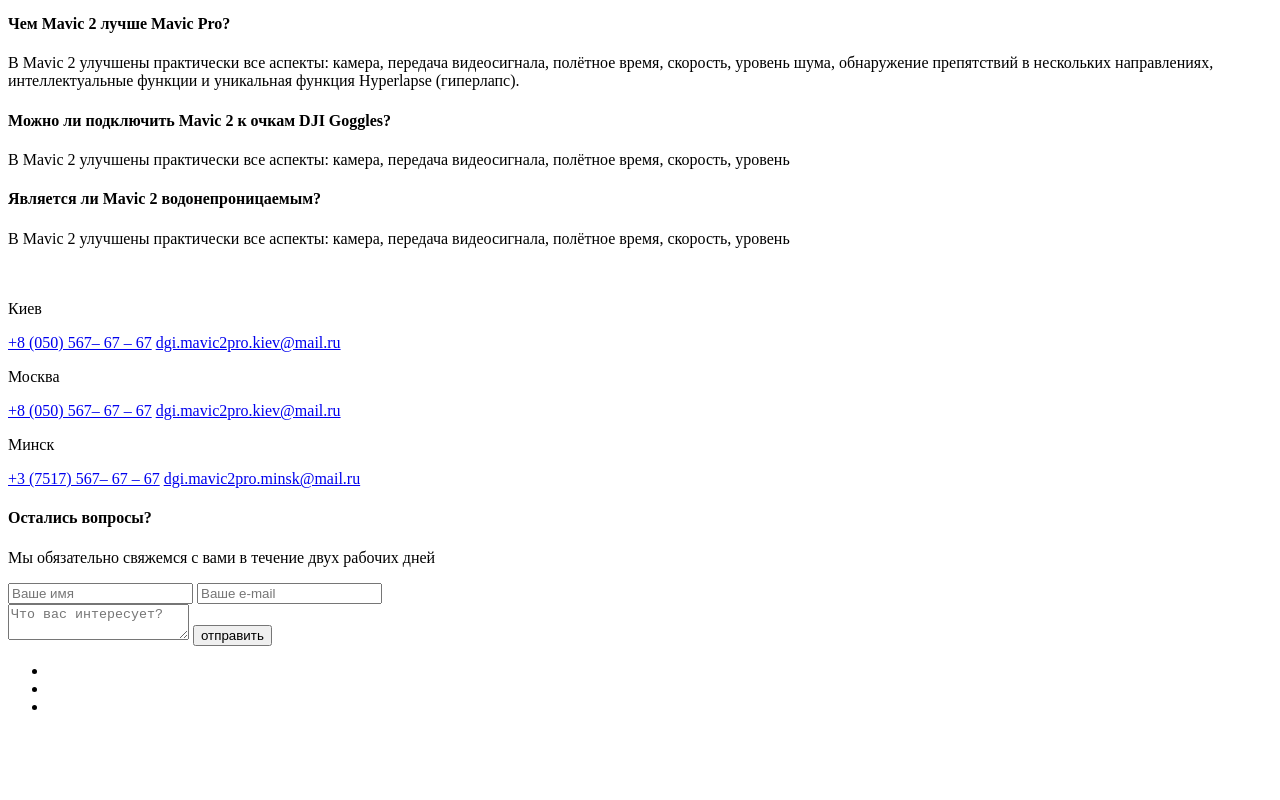
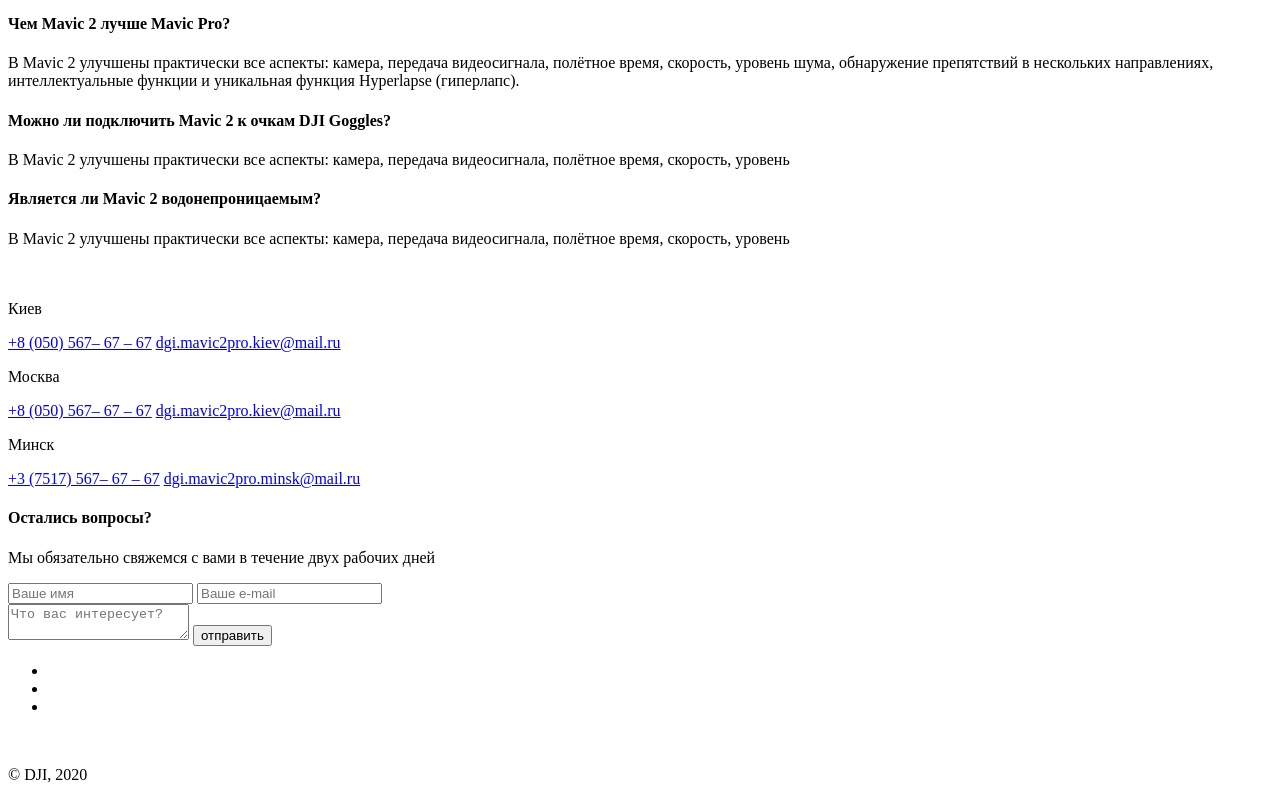
Before and after one commit to upermane/mavicpro, a plain HTML site: page index.html in a window 1280 px wide. Shown: the part 1845-2645 px from the top of the page. Before the commit the page ends 2603 px from the top, so only its background shows below. Drawn offline with nearby package versions, Linux system fonts and the light colour scheme; files that its build step writes are made by us from their sources.

Commit message:
added section footer html

```diff
--- a/index.html
+++ b/index.html
@@ -335,6 +335,11 @@
             </a>
         </div>
     </section>
+    <footer class="footer">
+        <div class="container">
+            <p class="footer__copy">&copy; DJI, 2020</p>
+        </div>
+    </footer>
 </body>
 
 </html>
```
